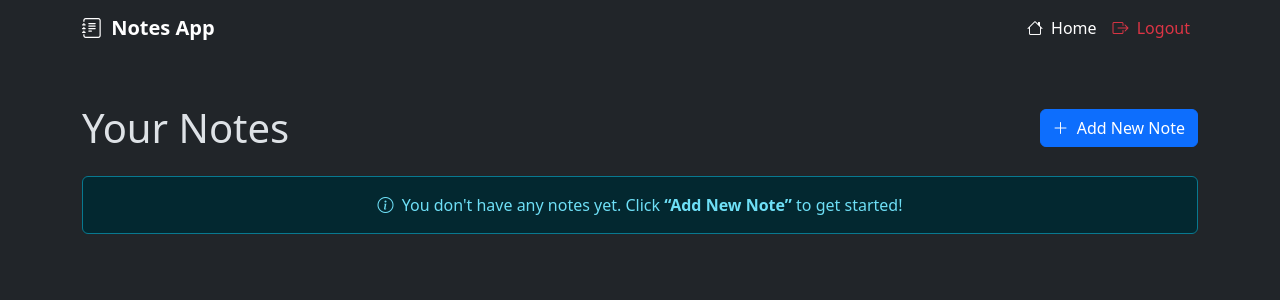
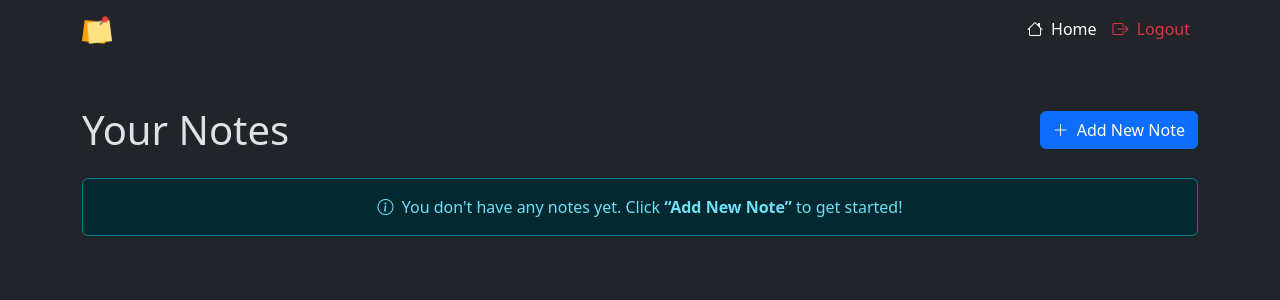
Before and after one commit to dvrkdev/flask-notes-app, a Flask app: page / in a window 1280 px wide. Shown: the top 300 px of the page. Run offline with Flask 3, Linux system fonts and the light colour scheme; the visitor is signed in with stand-in values (Sample User, id 1); data that the repository does not hold is empty.

Commit message:
feat: ✨ enhance note editing and deletion with user authorization checks and improved UI elements

```diff
--- a/app/routes/main.py
+++ b/app/routes/main.py
@@ -1,5 +1,4 @@
-from flask import (Blueprint, flash, jsonify, redirect, render_template,
-                   request, url_for)
+from flask import Blueprint, flash, redirect, render_template, url_for
 from flask_login import current_user, login_required
 
 from app import db
@@ -43,27 +42,38 @@ def index():
 
 
 @bp.route("/edit/<int:id>", methods=["GET", "POST"])
+@login_required
 def edit_note(id):
     note = Note.query.get_or_404(id)
+
+    if note.user_id != current_user.id:
+        flash("You are not allowed to do this", "danger")
+        return redirect(url_for("main.index"))
+
     form = NoteForm(obj=note)
 
     if form.validate_on_submit():
         note.content = form.content.data
         db.session.commit()
-        flash("Note updated", "success")
+        flash("Note updated ✨", "success")
         return redirect(url_for("main.index"))
 
     return render_template("edit_note.html", form=form, note=note)
 
 
-@bp.route("/delete/<int:id>", methods=["GET", "POST"])
+@bp.route("/delete/<int:id>", methods=["POST"])
 @login_required
 def delete_note(id):
     note = Note.query.get_or_404(id)
+
+    if note.user_id != current_user.id:
+        flash("You are not allowed to do this", "danger")
+        return redirect(url_for("main.index"))
+
     db.session.delete(note)
     db.session.commit()
-    flash('Note deleted', 'success')
-    return redirect(url_for('main.index'))
+    flash("Note deleted", "success")
+    return redirect(url_for("main.index"))
 
 
 # 404 Not Found
--- a/app/templates/index.html
+++ b/app/templates/index.html
@@ -44,7 +44,7 @@
     {% else %}
         <div class="alert alert-info text-center" role="alert">
             <i class="bi bi-info-circle me-1"></i>
-            You don't have any notes yet. Click <strong>“Add New Note”</strong> to get started!
+            You don't have any notes yet. Click <strong><q>Add New Note</q></strong> to get started!
         </div>
     {% endif %}
     <!-- Create Note Modal -->
--- a/app/templates/navbar.html
+++ b/app/templates/navbar.html
@@ -2,8 +2,10 @@
     <div class="container">
         <!-- Brand -->
         <a class="navbar-brand fw-semibold" href="{{ url_for('main.index') }}">
-            <i class="bi bi-journal-text me-1"></i>
-            Notes App
+            <img src="{{ url_for('static', filename='logo.png') }}"
+                 alt="logo"
+                 width="30"
+                 height="30">
         </a>
         <!-- Mobile toggle -->
         <button class="navbar-toggler"
```
Also changed, not shown: app/templates/base.html (+6 -2 lines), app/templates/edit_note.html (+2 -6 lines), app/static/logo.png (added).
